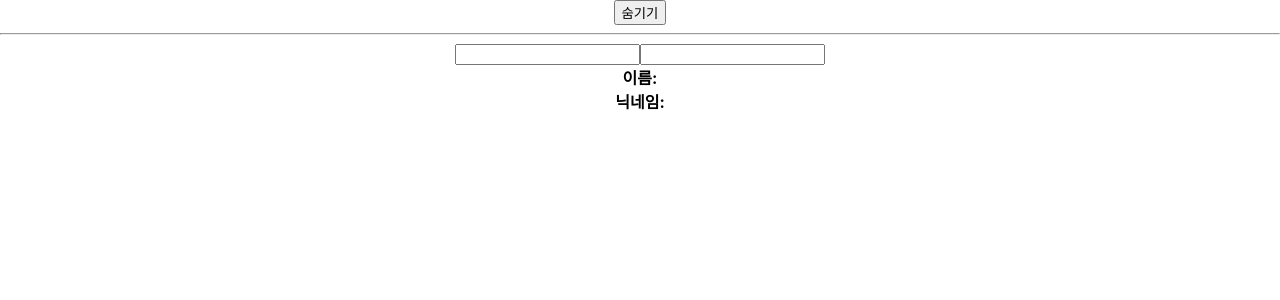
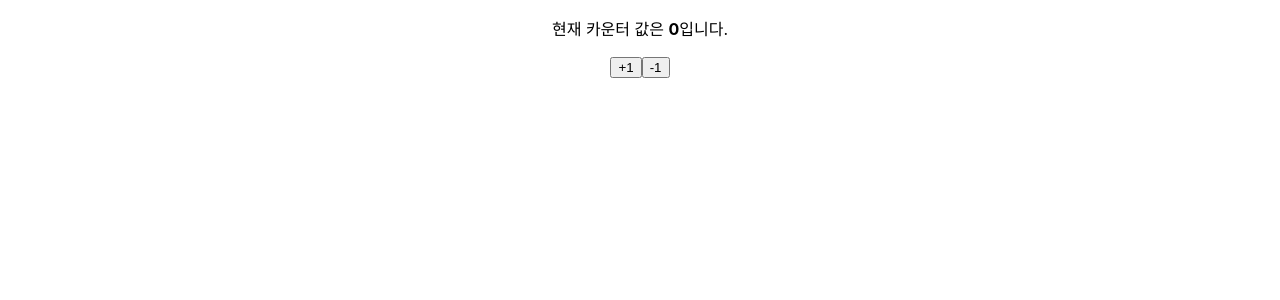
Before and after one commit to chohyojae/hooks-tutorial, a React (Create React App) app: page / in a window 1280 px wide. Shown: the top 300 px of the page. Built offline with nearby package versions, Linux system fonts and the light colour scheme.

Commit message:
counter using reducer

```diff
--- a/src/App.js
+++ b/src/App.js
@@ -1,19 +1,10 @@
 import './App.css';
-import Info from './Info';
-import { useState } from 'react';
+import Counter from './Counter';
 
 function App() {
-  const [visible, setVisible] = useState(true);
-
   return (
     <div className="App">
-      <div>
-        <button onClick={() => setVisible(!visible)}>
-          {visible ? '숨기기' : '보이기'}
-        </button>
-        <hr />
-      </div>
-      <div>{visible && <Info />}</div>
+      <Counter />
     </div>
   );
 }
--- a/src/Counter.js
+++ b/src/Counter.js
@@ -1,15 +1,30 @@
-import React, { useState } from "react";
+import React, { useReducer } from 'react';
+
+const reducer = (state, action) => {
+  let retval;
+  switch (action.type) {
+    case 'INCREMENT':
+      retval = { value: state.value + 1 };
+      break;
+    case 'DECREMENT':
+      retval = { value: state.value - 1 };
+      break;
+    default:
+      retval = state;
+  }
+  return retval;
+};
 
 const Counter = () => {
-  const [value, setValue] = useState(0);
+  const [state, dispatch] = useReducer(reducer, { value: 0 });
 
   return (
     <div>
       <p>
-        현재 카운터 값은 <b>{value}</b>입니다.
+        현재 카운터 값은 <b>{state.value}</b>입니다.
       </p>
-      <button onClick={() => setValue(value + 1)}>+1</button>
-      <button onClick={() => setValue(value - 1)}>-1</button>
+      <button onClick={() => dispatch({ type: 'INCREMENT' })}>+1</button>
+      <button onClick={() => dispatch({ type: 'DECREMENT' })}>-1</button>
     </div>
   );
 };
```
